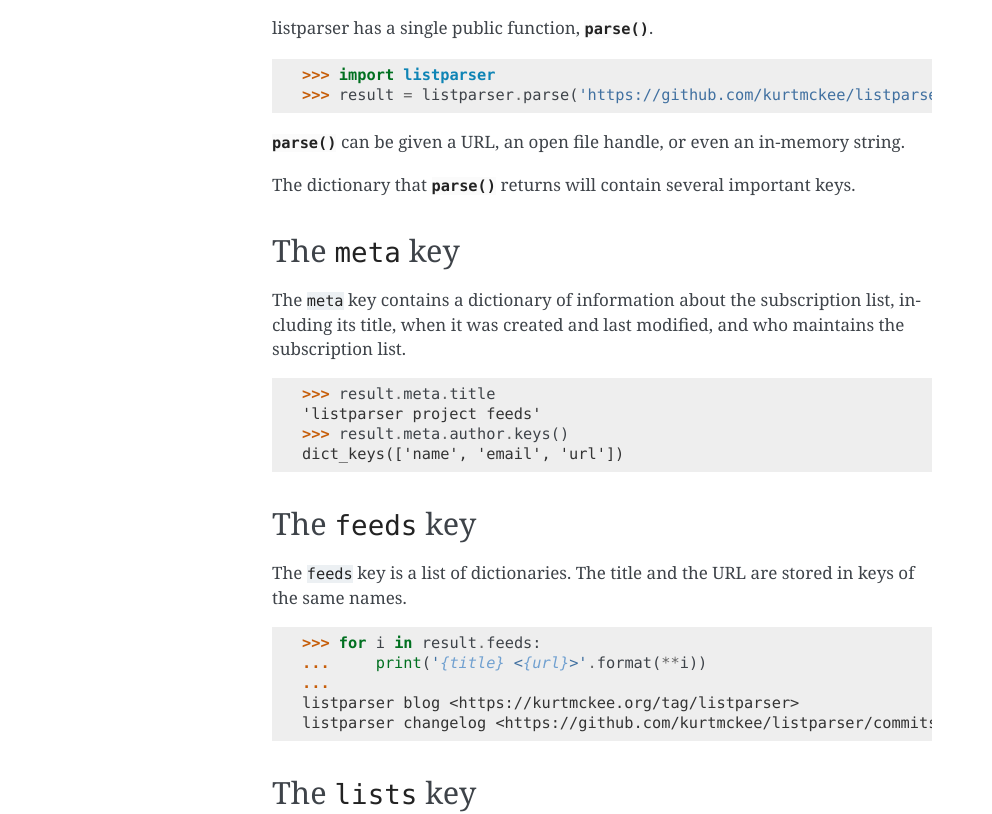
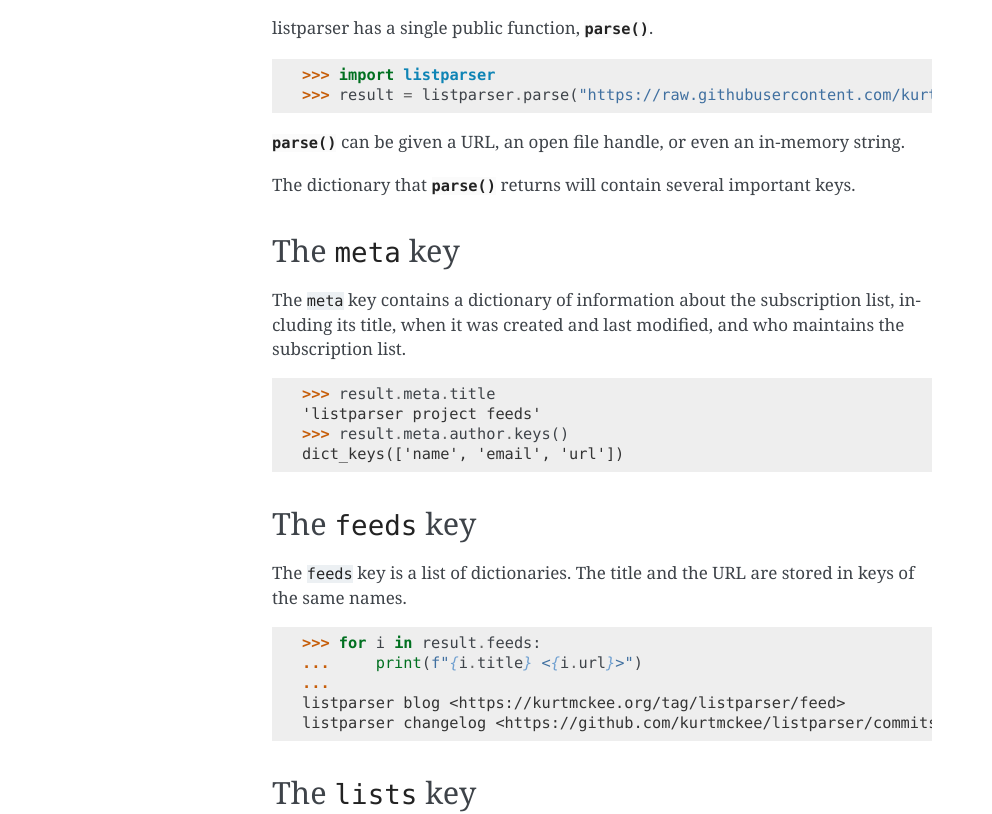
Before and after one commit to kurtmckee/listparser, a Sphinx documentation site: the page built from docs/getting-started.rst, in a window 1280 px wide. Shown: the part 376-1190 px from the top of the page, without its empty margins (148-1140 px from the left). Built offline with Sphinx 7.4.7, drawn with Linux system fonts in a browser that asks for light colours.

Commit message:
Fix some URLs, branch names, and Python examples

```diff
--- a/docs/getting-started.rst
+++ b/docs/getting-started.rst
@@ -21,7 +21,7 @@ listparser has a single public function, :py:func:`~listparser.parse`.
 ..  code-block:: pycon
 
     >>> import listparser
-    >>> result = listparser.parse('https://github.com/kurtmckee/listparser/raw/develop/feeds.opml')
+    >>> result = listparser.parse("https://raw.githubusercontent.com/kurtmckee/listparser/main/feeds.opml")
 
 :py:func:`~listparser.parse` can be given a URL, an open file handle,
 or even an in-memory string.
@@ -54,10 +54,10 @@ The title and the URL are stored in keys of the same names.
 ..  code-block:: pycon
 
     >>> for i in result.feeds:
-    ...     print('{title} <{url}>'.format(**i))
+    ...     print(f"{i.title} <{i.url}>")
     ...
-    listparser blog <https://kurtmckee.org/tag/listparser>
-    listparser changelog <https://github.com/kurtmckee/listparser/commits/develop.atom>
+    listparser blog <https://kurtmckee.org/tag/listparser/feed>
+    listparser changelog <https://github.com/kurtmckee/listparser/commits/main.atom>
 
 
 
--- a/pyproject.toml
+++ b/pyproject.toml
@@ -75,7 +75,7 @@ entry_title_template = "{{ version }} - {{ date.strftime('%Y-%m-%d') }}"
 format = "rst"
 fragment_directory = "changelog.d"
 insert_marker = "scriv-insert-here"
-main_branches = ["develop", "master"]
+main_branches = ["main", "releases"]
 new_fragment_template = "file: fragment-template.rst.txt"
 
 
```
Also changed, not shown: .pre-commit-config.yaml, 1 other file.
